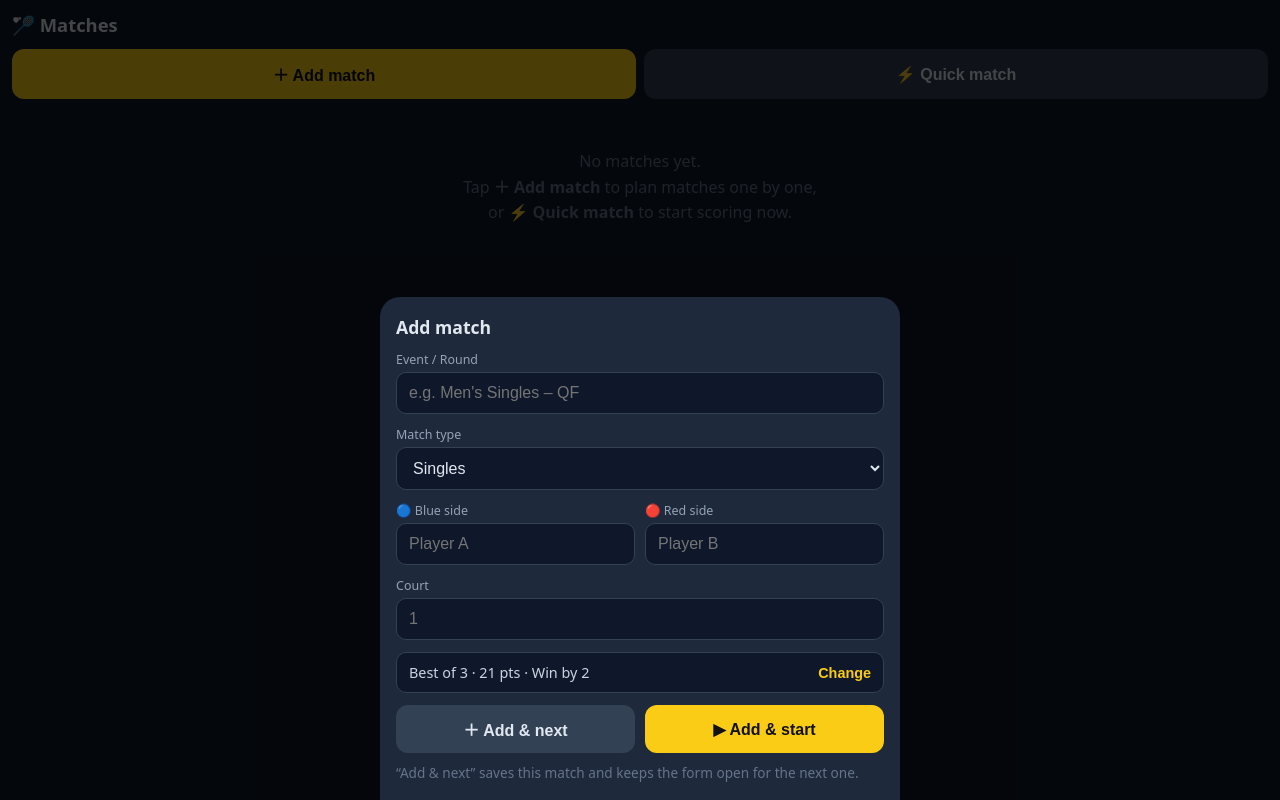
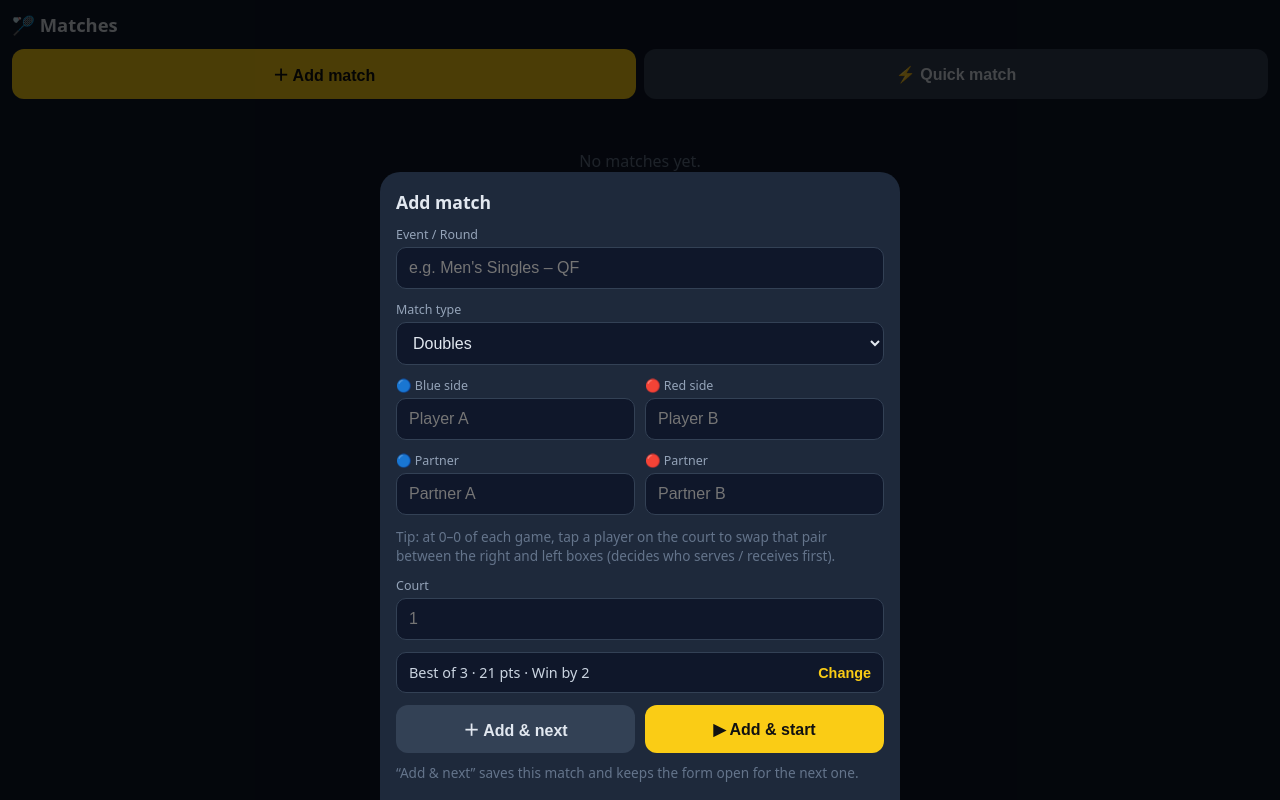
Before and after one commit to scorekalam/app, a plain HTML site: page index.html in a window 1280 px wide. Both pictures are taken after a click on the button "＋ Add match". Drawn offline with Linux system fonts and the light colour scheme.

```diff
--- a/index.html
+++ b/index.html
@@ -286,7 +286,7 @@
     <div class="field"><label for="inEvent">Event / Round</label><input id="inEvent" placeholder="e.g. Men's Singles – QF"></div>
     <div class="field"><label for="inMode">Match type</label>
       <select id="inMode" onchange="$('settings').classList.toggle('doubles-mode', this.value === 'd')">
-        <option value="s">Singles</option><option value="d">Doubles</option>
+        <option value="d">Doubles</option><option value="s">Singles</option>
       </select>
     </div>
     <div class="row">
@@ -408,7 +408,7 @@
   // ---- Matches list, saved on this phone ----
   // store.matches = [{ id, cfg, st, hist }], store.currentId = match on the court, store.last = format copied into new matches
   let store = { matches: [], currentId: null, view: 'home',
-                last: { event: '', court: '', doubles: false, format: 3, target: 21, golden: false } };
+                last: { event: '', court: '', doubles: true, format: 3, target: 21, golden: false } };   // doubles is the default match type
   const curMatch = () => store.matches.find(m => m.id === store.currentId);
   const newId = () => Date.now().toString(36) + Math.random().toString(36).slice(2, 6);
 
@@ -426,7 +426,7 @@
     }
   }
   function saveIndex() {
-    writeKey(STORE_KEY, { order: store.matches.map(m => m.id), currentId: store.currentId, view: store.view, last: store.last });
+    writeKey(STORE_KEY, { order: store.matches.map(m => m.id), currentId: store.currentId, view: store.view, last: store.last, doublesDefault: true });
   }
   function saveMatch(m) { if (m) writeKey(MATCH_KEY(m.id), m); }
   function save() {
@@ -447,6 +447,7 @@
       const d = JSON.parse(localStorage.getItem(STORE_KEY));
       if (d && Array.isArray(d.order)) {
         store.currentId = d.currentId; store.view = d.view || 'home'; if (d.last) store.last = d.last;
+        if (!d.doublesDefault) store.last.doubles = true;          // one-time switch to doubles as default
         store.matches = d.order.map(id => { try { return JSON.parse(localStorage.getItem(MATCH_KEY(id))); } catch (e) { return null; } })
                                .filter(m => m && m.cfg && m.st);
       } else {
```
